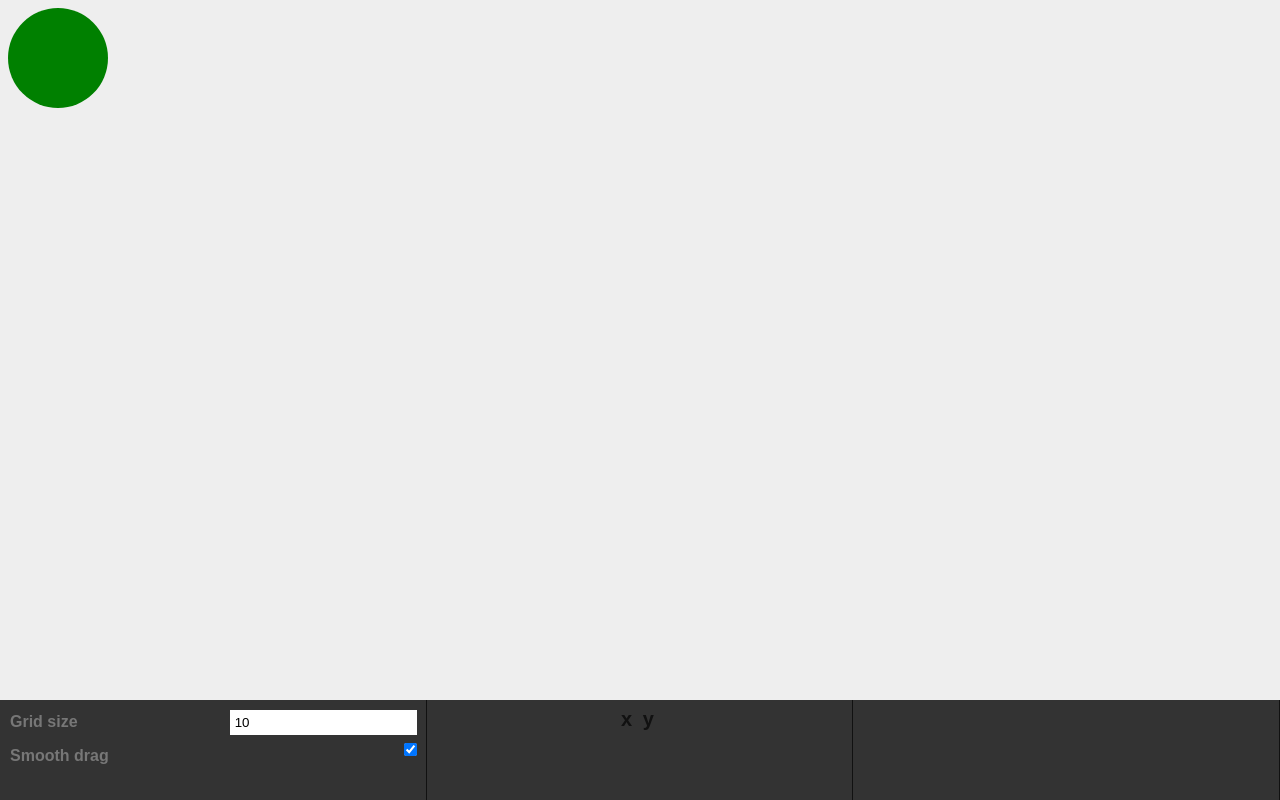
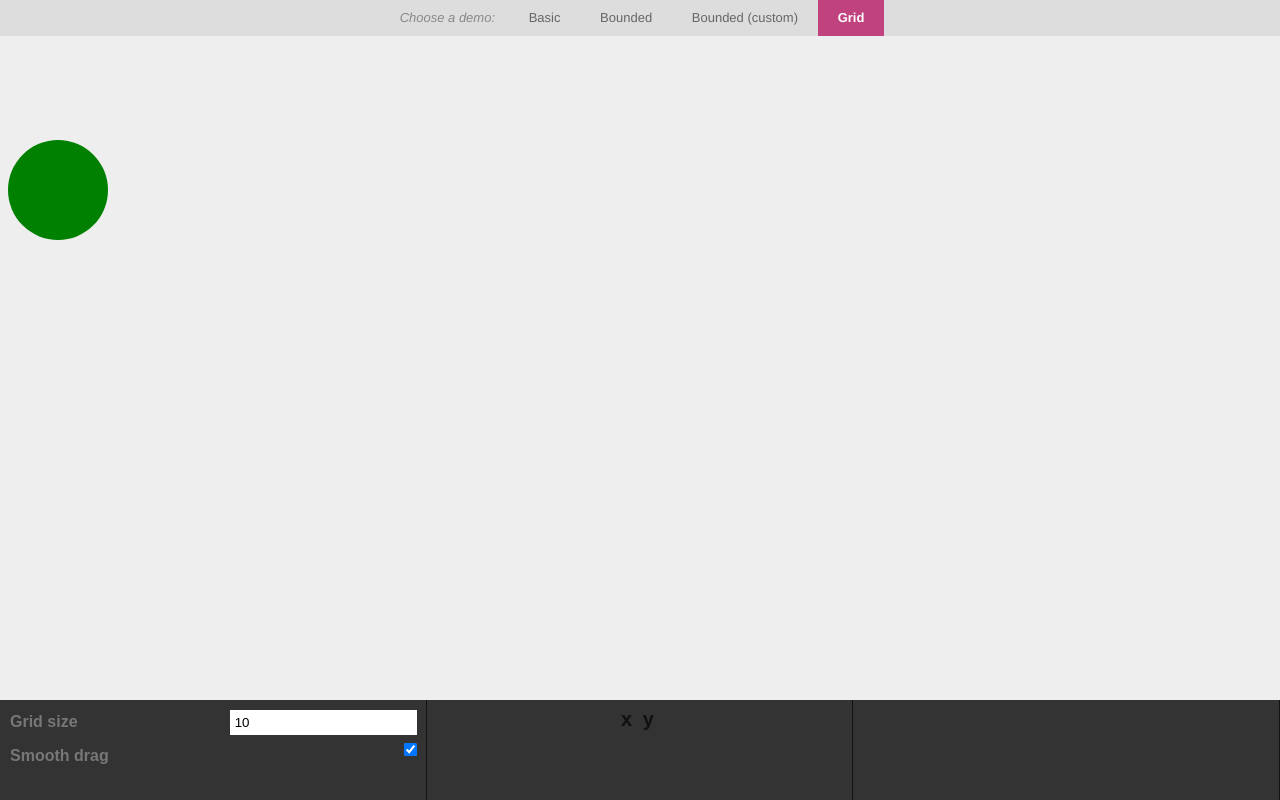
Before and after one commit to bcherny/draggable, a website with bundled scripts: page demos/grid/index.html in a window 1280 px wide. Built offline with nearby package versions, Linux system fonts and the light colour scheme.

Commit message:
added navigation between demos

```diff
--- a/demos/__common/common.css
+++ b/demos/__common/common.css
@@ -3,7 +3,51 @@
 * {border:0;margin:0;outline:0;padding:0}
 
 body {
+	font: 13px "HelveticaNeue-Light", "Helvetica Neue Light", "Helvetica Neue", Helvetica, Arial, "Lucida Grande", sans-serif;
 	text-align: center;
+}
+
+/* navigation */
+
+#nav {
+	background: #ddd;
+	height: 36px;
+	position: absolute;
+		left: 0;
+		right: 0;
+		top: 0;
+}
+
+#nav li {
+	display: inline;
+	list-style: none;
+	margin-right: -4px;
+}
+
+#nav:before {
+	color: #888;
+	content: "Choose a demo:";
+	font-style: italic;
+	padding-right: 10px;
+}
+
+#nav a {
+	color: #666;
+	display: inline-block;
+	line-height: 36px;
+	padding: 0 20px;
+	text-decoration: none;
+}
+
+#nav a:hover {
+	background: #ddd;
+	color: #444;
+}
+
+#nav a.cur {
+	background: #C0427E;
+	color: #fff;
+	font-weight: bold;
 }
 
 /* balls */
@@ -29,7 +73,7 @@ body {
 		bottom: 0;
 		left: 0;
 		right: 0;
-		top: 0;
+		top: 36px;
 }
 
 #info {
--- a/demos/grid/index.html
+++ b/demos/grid/index.html
@@ -10,6 +10,13 @@
 
 </head>
 <body>
+
+	<ul id="nav">
+		<li><a href="../basic">Basic</a></li>
+		<li><a href="../bounded">Bounded</a></li>
+		<li><a href="../boundedcustom">Bounded (custom)</a></li>
+		<li><a class="cur" href="#">Grid</a></li>
+	</ul>
 
 	<div id="container">
 		<div class="ball green"></div>
```
Also changed, not shown: demos/basic/index.html (+7 -0 lines), demos/bounded/index.html (+7 -0 lines), demos/boundedcustom/index.html (+7 -0 lines).
